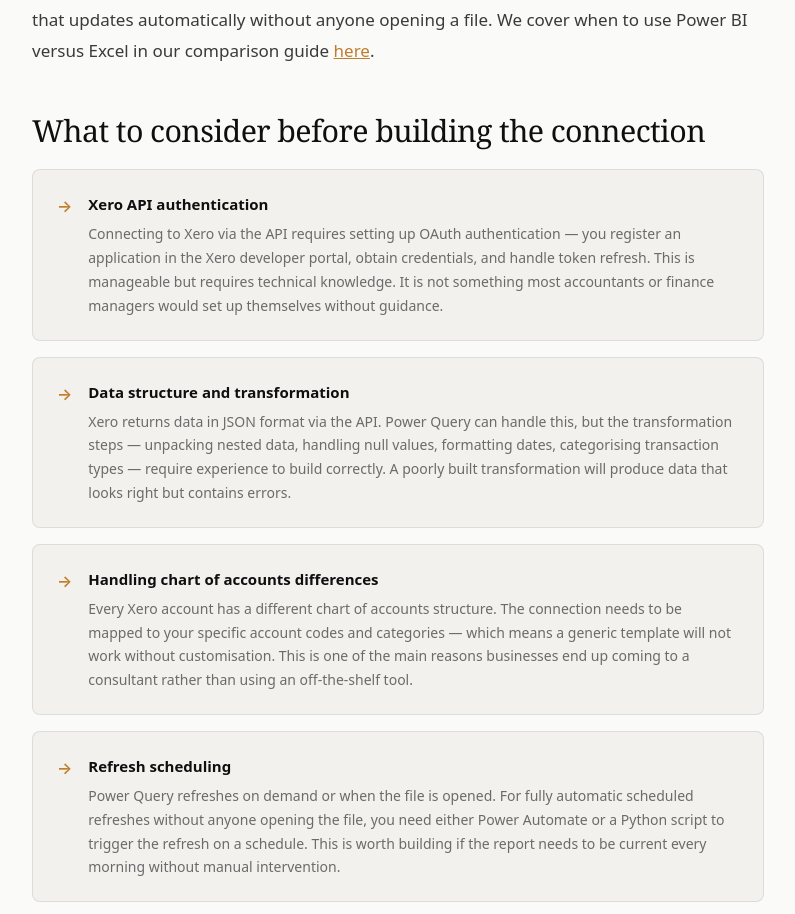
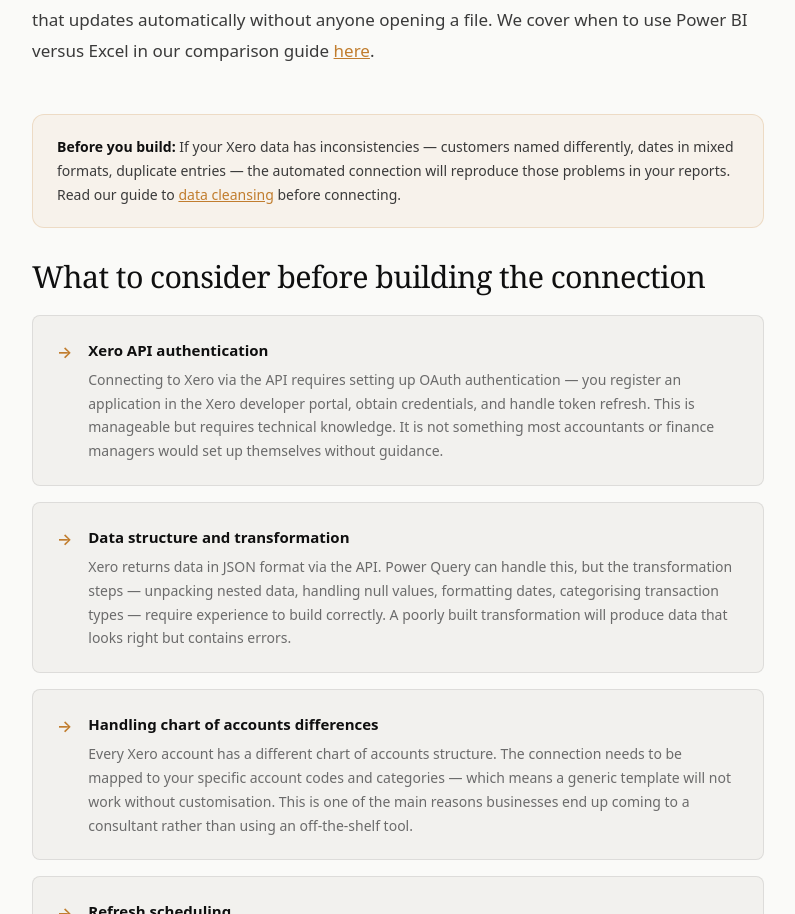
Before and after one commit to printpeachstudio-blip/lexalytic, a Next.js app: page /blog/connect-xero-to-excel-automate-reports in a window 1280 px wide. Shown: the part 4026-4940 px from the top of the page, without its empty margins (242-1037 px from the left). Built offline with nearby package versions, Linux system fonts and the light colour scheme.

Commit message:
add internal links to data cleansing page from 7 blog posts

```diff
--- a/app/blog/5-signs-manual-reporting-is-costing-your-business/page.tsx
+++ b/app/blog/5-signs-manual-reporting-is-costing-your-business/page.tsx
@@ -240,6 +240,7 @@ export default function BlogPost() {
           </div>
 
           {/* What to do now */}
+          <div style={{ padding: '20px 24px', background: 'rgba(193,125,46,0.06)', border: '1px solid rgba(193,125,46,0.2)', borderRadius: 'var(--radius-lg)', marginBottom: '32px' }}><p style={{ fontSize: '14px', color: 'var(--ink-2)', lineHeight: '1.7', margin: 0 }}><strong style={{ color: 'var(--ink)' }}>Worth reading first:</strong> Before automating, make sure your underlying data is clean. Bad data in an automated system produces bad outputs faster. Our guide to <a href="/blog/what-is-data-cleansing-uk" style={{ color: 'var(--amber)', textDecoration: 'underline' }}>data cleansing for UK businesses</a> covers what to check before you build.</p></div>
           <h2 style={{ fontSize: 'clamp(1.4rem, 2.5vw, 1.9rem)', marginBottom: '20px', letterSpacing: '-0.02em' }}>What to do if you recognise these signs</h2>
           <p style={{ fontSize: '17px', color: 'var(--ink-2)', lineHeight: '1.85', marginBottom: '24px' }}>
             The good news is that every one of these problems is solvable. You do not need to replace your existing systems, hire a development team, or commit to an expensive enterprise software rollout. In most cases, the data you need already exists in your business — it just needs to be connected and automated.
--- a/app/blog/connect-xero-to-excel-automate-reports/page.tsx
+++ b/app/blog/connect-xero-to-excel-automate-reports/page.tsx
@@ -153,6 +153,7 @@ export default function BlogPost() {
             For businesses that want live dashboards rather than Excel files, the same Xero connection can feed a <Link href="/services/power-bi" style={{ color: 'var(--amber)', textDecoration: 'underline' }}>Power BI dashboard</Link> — giving leadership a browser-based view of the financials that updates automatically without anyone opening a file. We cover when to use Power BI versus Excel in our comparison guide <Link href="/blog/power-bi-vs-excel" style={{ color: 'var(--amber)', textDecoration: 'underline' }}>here</Link>.
           </p>
 
+          <div style={{ padding: '20px 24px', background: 'rgba(193,125,46,0.06)', border: '1px solid rgba(193,125,46,0.2)', borderRadius: 'var(--radius-lg)', marginBottom: '32px' }}><p style={{ fontSize: '14px', color: 'var(--ink-2)', lineHeight: '1.7', margin: 0 }}><strong style={{ color: 'var(--ink)' }}>Before you build:</strong> If your Xero data has inconsistencies — customers named differently, dates in mixed formats, duplicate entries — the automated connection will reproduce those problems in your reports. Read our guide to <a href="/blog/what-is-data-cleansing-uk" style={{ color: 'var(--amber)', textDecoration: 'underline' }}>data cleansing</a> before connecting.</p></div>
           <h2 style={{ fontSize: 'clamp(1.4rem, 2.5vw, 1.9rem)', marginBottom: '20px', letterSpacing: '-0.02em' }}>What to consider before building the connection</h2>
 
           <div style={{ display: 'flex', flexDirection: 'column', gap: '16px', marginBottom: '48px' }}>
--- a/app/blog/excel-automation-cost-uk/page.tsx
+++ b/app/blog/excel-automation-cost-uk/page.tsx
@@ -225,6 +225,7 @@ export default function BlogPost() {
             For most Excel automation projects, fixed pricing is better for the client. It removes cost uncertainty, prevents scope creep, and means the consultant has to be efficient with their time rather than extending the project unnecessarily. At Lexalytic, all projects are fixed price — scoped and agreed before any work begins.
           </p>
 
+          <div style={{ padding: '20px 24px', background: 'rgba(193,125,46,0.06)', border: '1px solid rgba(193,125,46,0.2)', borderRadius: 'var(--radius-lg)', marginBottom: '32px' }}><p style={{ fontSize: '14px', color: 'var(--ink-2)', lineHeight: '1.7', margin: 0 }}><strong style={{ color: 'var(--ink)' }}>Important:</strong> If your source data is messy — inconsistent formats, duplicates, blanks — the automation project will cost more and deliver less. Cleaning the data first is often the most cost-effective step. See our guide to <a href="/blog/what-is-data-cleansing-uk" style={{ color: 'var(--amber)', textDecoration: 'underline' }}>data cleansing for UK businesses</a>.</p></div>
           <h2 style={{ fontSize: 'clamp(1.4rem, 2.5vw, 1.9rem)', marginBottom: '20px', letterSpacing: '-0.02em' }}>Does Excel automation actually pay for itself?</h2>
           <p style={{ fontSize: '17px', color: 'var(--ink-2)', lineHeight: '1.85', marginBottom: '24px' }}>
             In almost every case, yes — and usually faster than people expect. Here is a straightforward way to work it out for your situation.
--- a/app/blog/sage-vs-xero-automated-reporting/page.tsx
+++ b/app/blog/sage-vs-xero-automated-reporting/page.tsx
@@ -230,6 +230,7 @@ export default function BlogPost() {
             />
           </div>
 
+          <div style={{ padding: '20px 24px', background: 'rgba(193,125,46,0.06)', border: '1px solid rgba(193,125,46,0.2)', borderRadius: 'var(--radius-lg)', marginBottom: '48px' }}><p style={{ fontSize: '14px', color: 'var(--ink-2)', lineHeight: '1.7', margin: 0 }}><strong style={{ color: 'var(--ink)' }}>Worth noting:</strong> Whichever platform you connect, the automated reports will only be as accurate as the underlying data. Inconsistent customer names, mixed date formats, and duplicate entries in Sage or Xero will all show up in your outputs. Our guide to <a href="/blog/what-is-data-cleansing-uk" style={{ color: 'var(--amber)', textDecoration: 'underline' }}>data cleansing</a> covers what to check first.</p></div>
           <h2 style={{ fontSize: 'clamp(1.4rem, 2.5vw, 1.9rem)', marginBottom: '28px', letterSpacing: '-0.02em' }}>Frequently asked questions</h2>
           {[
             {
```
